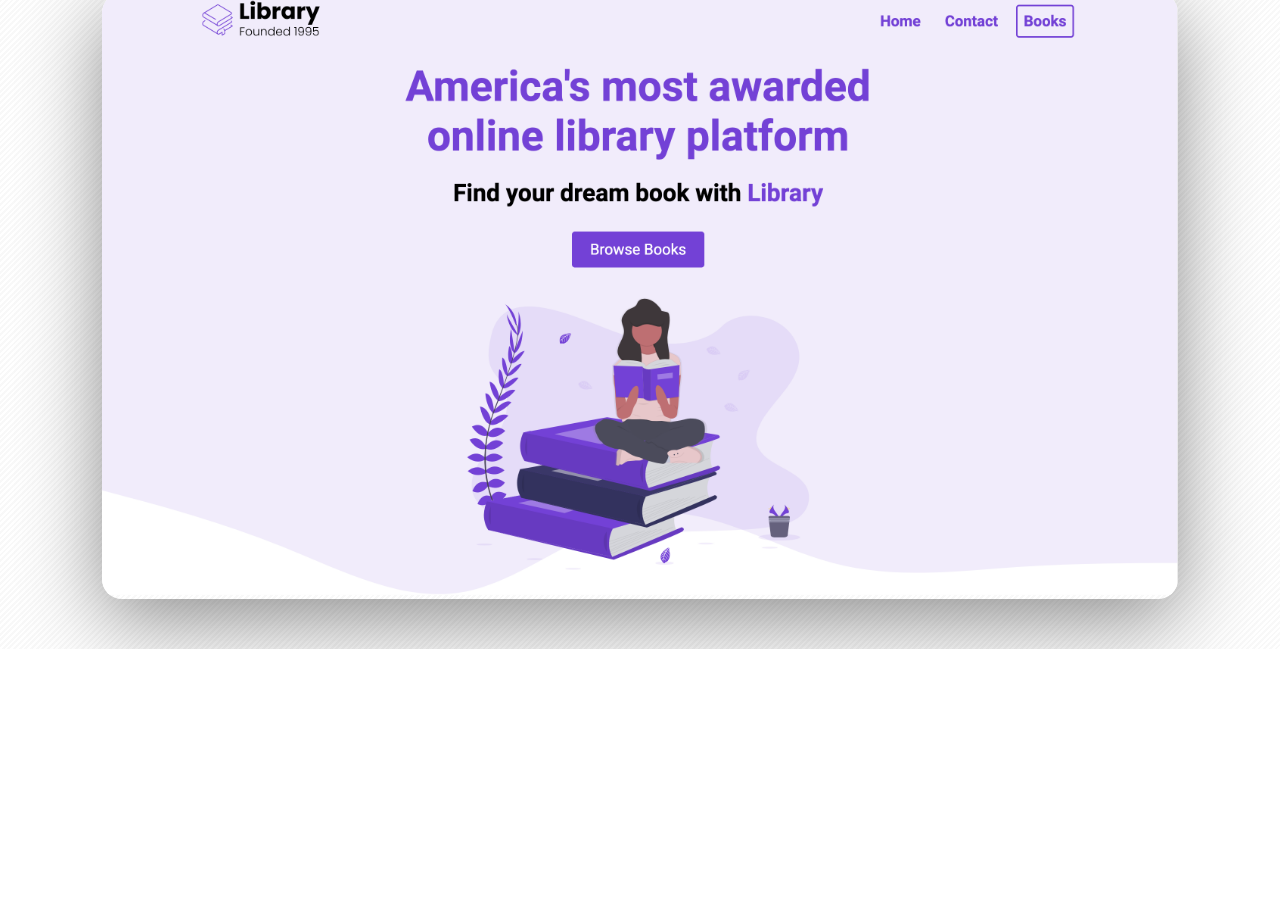
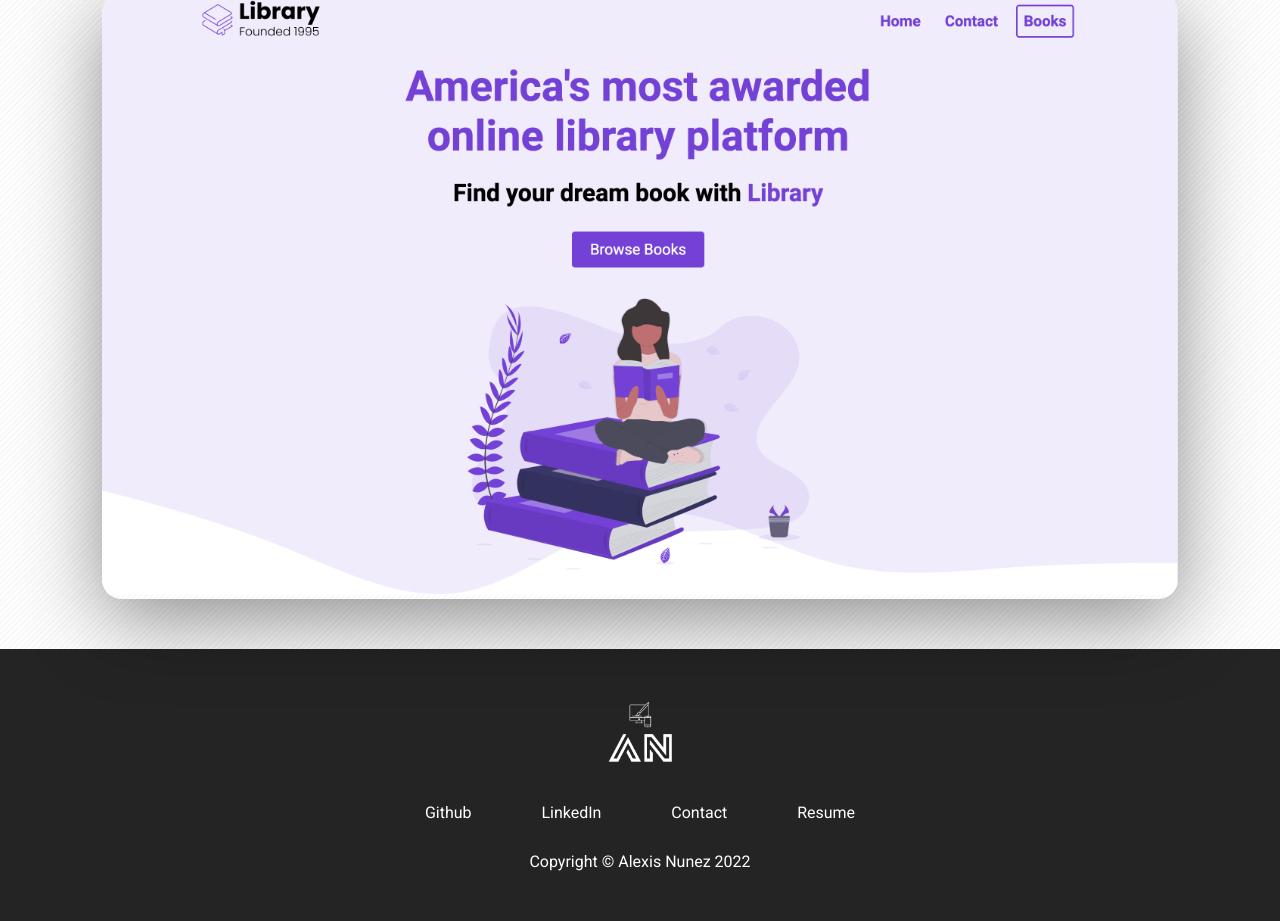
Before and after one commit to NunezAN/e-portfolio.02, a plain HTML site: page index.html in a window 1280 px wide. Shown: the part 970-1891 px from the top of the page. Before the commit the page ends 1619 px from the top, so only its background shows below. Drawn offline with nearby package versions, Linux system fonts and the light colour scheme.

Commit message:
footer completed

```diff
--- a/assets/style.css
+++ b/assets/style.css
@@ -36,6 +36,7 @@ button{
 }
 .container{
     padding: 50px 0;
+    width: 100%;
 }
 .row{
     width: 100%;
@@ -241,3 +242,31 @@ nav{
 .project__description--para{
     margin: 16px 0;
 }
+
+/*--Footer--*/
+
+footer{
+    background-color: #242424;
+    display: flex;
+}
+.footer__row{
+    display: flex;
+    flex-direction: column;
+    align-items: center;
+    justify-content: center;
+
+}
+.footer__logo--img{
+    width: 70px;
+    height: 70px;
+}
+.footer__social--list{
+    width: 100%;
+    display: flex;
+    justify-content: space-around;
+    padding: 30px 0px;
+    max-width: 500px;
+}
+.footer__social--link,.footer__copyright{
+    color:white;
+}
--- a/index.html
+++ b/index.html
@@ -122,5 +122,41 @@
         </div>
       </div>
     </section>
+    <footer>
+      <div class="container">
+        <div class="row footer__row">
+          <figure>
+            <img class="footer__logo--img" src="./assets/logo.png" alt="" />
+          </figure>
+          <div class="footer__social--list">
+            <a
+              href=""
+              class="footer__social--link link__hover-effect link__hover-effect--white"
+            >
+              Github
+            </a>
+            <a
+              href=""
+              class="footer__social--link link__hover-effect link__hover-effect--white"
+            >
+              LinkedIn
+            </a>
+            <a
+              href=""
+              class="footer__social--link link__hover-effect link__hover-effect--white"
+            >
+              Contact
+            </a>
+            <a
+              href=""
+              class="footer__social--link link__hover-effect link__hover-effect--white"
+            >
+              Resume
+            </a>
+          </div>
+          <div class="footer__copyright">Copyright &copy Alexis Nunez 2022</div>
+        </div>
+      </div>
+    </footer>
   </body>
 </html>
```
